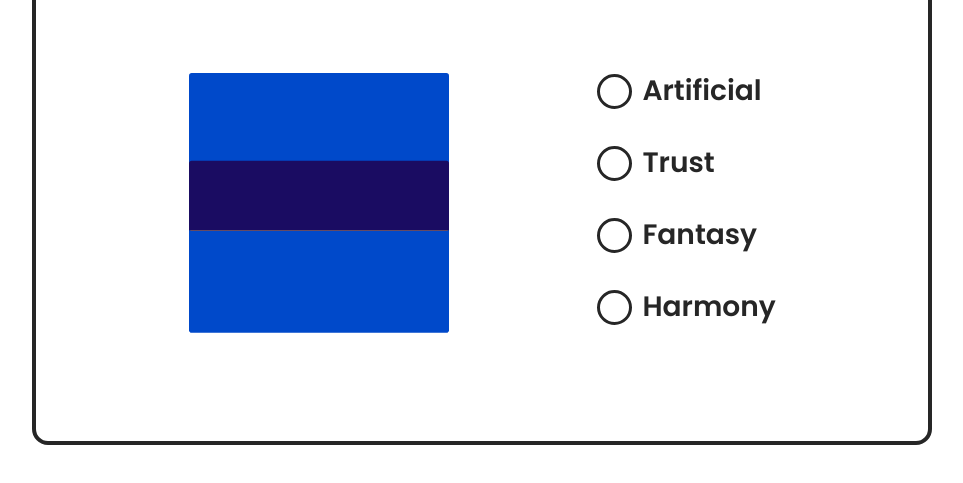
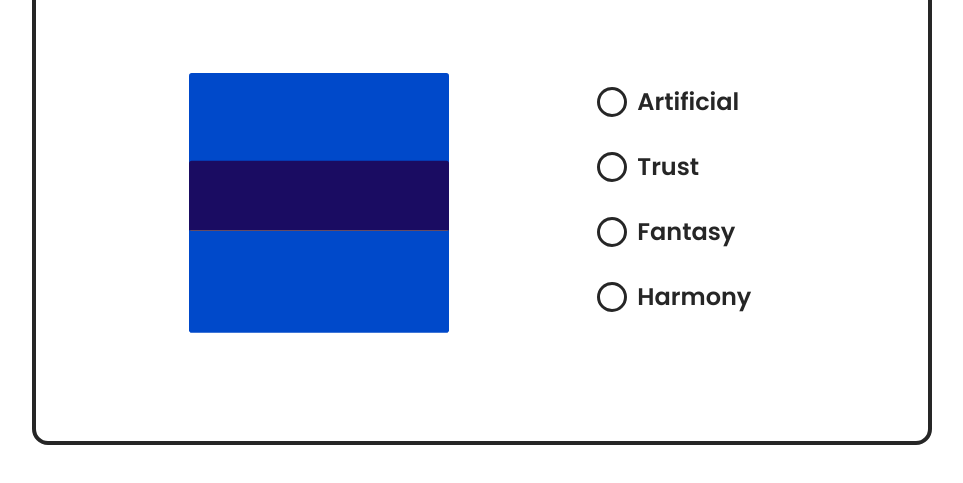
Before and after one commit to 12vblanco/WebTech-Quiz, a plain HTML site: page quiz.html in a window 1280 px wide. Shown: the part 315-798 px from the top of the page, without its empty margins (158-1121 px from the left). Drawn offline with Linux system fonts and the light colour scheme.

Commit message:
h3 to span inside label

```diff
--- a/quiz.html
+++ b/quiz.html
@@ -51,8 +51,8 @@
                   name="answers"
                   class="radio_input"
                 />
-                <h3 class="radio_radio"></h3>
-                <h3 class="choice" dataset="1"></h3> </label
+                <span class="radio_radio"></span>
+                <span class="choice" dataset="1"></span> </label
               ><br />
 
               <label for="answer2" class="radio">
@@ -62,8 +62,8 @@
                   name="answers"
                   class="radio_input"
                 />
-                <h3 class="radio_radio"></h3>
-                <h3 class="choice" dataset="2"></h3> </label
+                <span class="radio_radio"></span>
+                <span class="choice" dataset="2"></span> </label
               ><br />
 
               <label for="answer3" class="radio">
@@ -73,8 +73,8 @@
                   name="answers"
                   class="radio_input"
                 />
-                <h3 class="radio_radio"></h3>
-                <h3 class="choice" dataset="3"></h3> </label
+                <span class="radio_radio"></span>
+                <span class="choice" dataset="3"></span> </label
               ><br />
 
               <label for="answer4" class="radio">
@@ -84,8 +84,8 @@
                   name="answers"
                   class="radio_input"
                 />
-                <h3 class="radio_radio"></h3>
-                <h3 class="choice" dataset="4"></h3>
+                <span class="radio_radio"></span>
+                <span class="choice" dataset="4"></span>
               </label>
             </form>
           </div>
```
